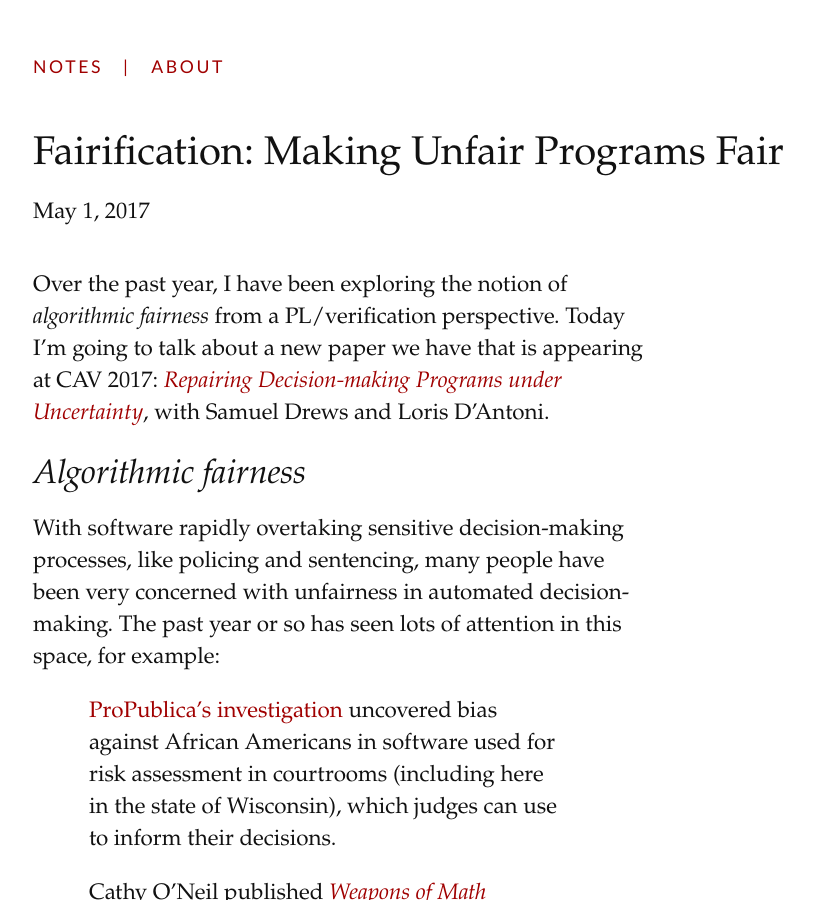
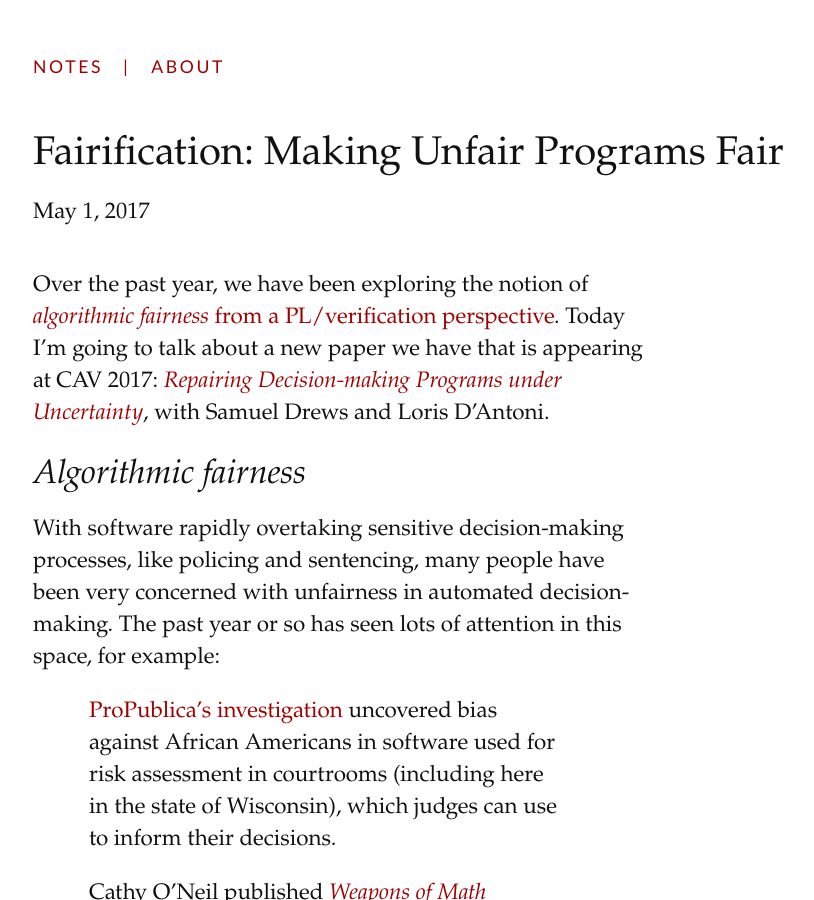
Before and after one commit to barghouthi/blog, a Jekyll site: the page built from _posts/2017-05-1-debiasing.md, in a window 1280 px wide and 900 px high. Shown: the whole window, without its empty margins (127-941 px from the left). Built offline with Jekyll 4.4.1, drawn with Linux system fonts in a browser that asks for light colours; formulas are drawn with MathJax 3.

```diff
--- a/_posts/2017-05-1-debiasing.md
+++ b/_posts/2017-05-1-debiasing.md
@@ -3,7 +3,7 @@ title: "Fairification: Making Unfair Programs Fair"
 layout: post
 ---
 
-Over the past year, I have been exploring the notion of *algorithmic fairness* from a PL/verification perspective.
+Over the past year, we have been exploring the notion of [*algorithmic fairness* from a PL/verification perspective](http://pages.cs.wisc.edu/~aws/papers/fatml16.pdf).
 Today I'm going to talk about a new paper we have that is appearing at CAV 2017: [*Repairing Decision-making Programs under Uncertainty*](http://pages.cs.wisc.edu/~aws/papers/fatml16.pdf), with Samuel Drews and Loris D'Antoni.
 
 ## Algorithmic fairness
```
Also changed, not shown: 1 other file.
